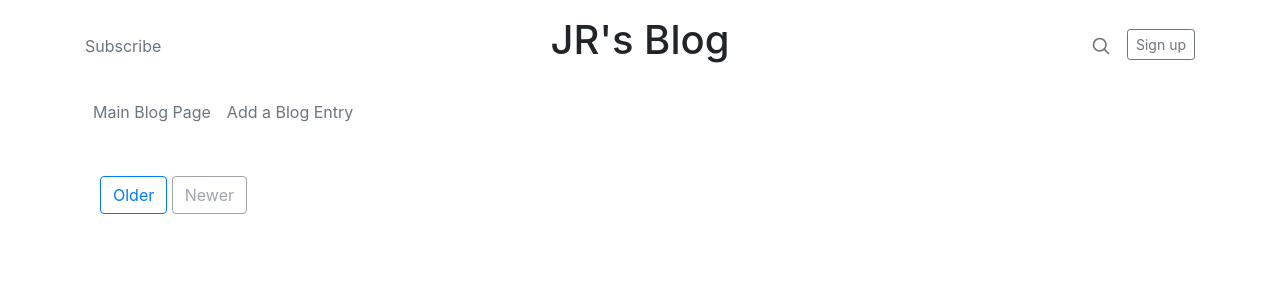
After one commit to jrivero3122/blogz, a Flask app: template templates/article.html in a window 1280 px wide. The commit adds this page. Shown: the top 300 px of the page. Run offline with Flask 2, Linux system fonts and the light colour scheme; the template is opened without the code that fills it, so the values that code supplies are empty; some libraries are stand-ins or nearby versions.

Commit message:
Blog ready

```diff
--- a/main.py
+++ b/main.py
@@ -26,9 +26,9 @@ class Blog(db.Model):
 
 @app.route("/")
 def index():
-    print(db)
+    blogs = Blog.query.order_by(Blog.id).all()
     template = jinja_env.get_template('blog.html')
-    return template.render()
+    return template.render(blogs = blogs)
 
 @app.route("/newpost", methods=['POST', 'GET'])
 def newpost():
@@ -46,5 +46,12 @@ def newpost():
     template = jinja_env.get_template('newpost.html')
     return template.render(error1=error1)
 
+@app.route("/blog")
+def blog():
+    blog = Blog.query.filter_by(id=request.args['id']).first()
+    print(blog)
+    template = jinja_env.get_template('article.html')
+    return template.render(blog = blog)
+
 if __name__ == '__main__':
     app.run()
--- /dev/null
+++ b/templates/article.html
@@ -0,0 +1,28 @@
+{% extends "wrapper.html" %}
+{% block content %}
+
+<div class="row">
+    <div class="col-md-8 blog-main">
+        <!-- <h3 class="pb-3 mb-4 font-italic border-bottom">
+            From the Firehose
+        </h3> -->
+
+        <div class="blog-post">
+            <a href="./blog?id={{blog.id}}"><h2 class="blog-post-title">{{blog.title}}</h2></a>
+            <!-- <p class="blog-post-meta">December 23, 2013 by <a href="#">Jacob</a></p> -->
+            {{blog.body}}
+        </div><!-- /.blog-post -->
+        <br>
+        <nav class="blog-pagination">
+            <a class="btn btn-outline-primary" href="#">Older</a>
+            <a class="btn btn-outline-secondary disabled" href="#">Newer</a>
+        </nav>
+
+        <br>
+        </div><!-- /.blog-main -->
+
+</div>
+
+
+
+{% endblock %}
--- a/templates/newpost.html
+++ b/templates/newpost.html
@@ -1,5 +1,6 @@
 {% extends "wrapper.html" %}
 {% block content %}
+<h1>Add blog entry</h1>
 <div class="row">
     <div class="col-md-8 blog-main">
     <form action="/newpost" method="POST">
--- a/templates/wrapper.html
+++ b/templates/wrapper.html
@@ -14,7 +14,7 @@
         <a class="text-muted" href="#">Subscribe</a>
         </div>
         <div class="col-4 text-center">
-        <a class="blog-header-logo text-dark" href="#">Large</a>
+        <h1>JR's Blog</h1>
         </div>
         <div class="col-4 d-flex justify-content-end align-items-center">
         <a class="text-muted" href="#">
```
Also changed, not shown: templates/blog.html (+10 -46 lines).
